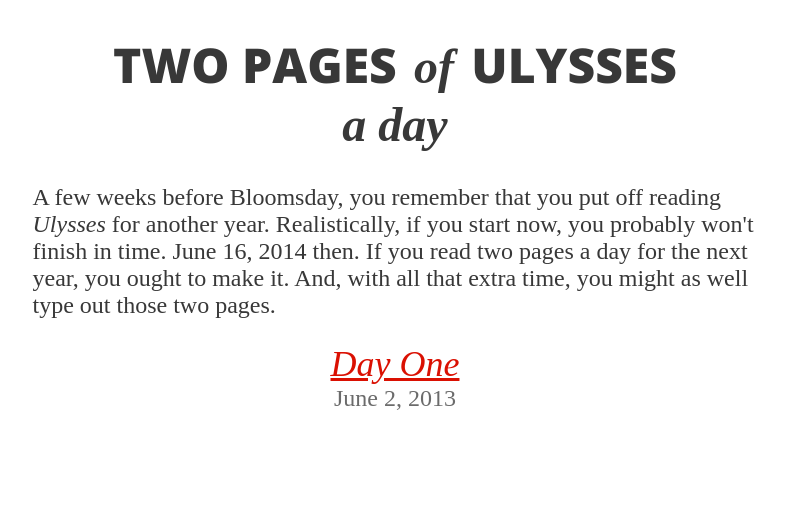
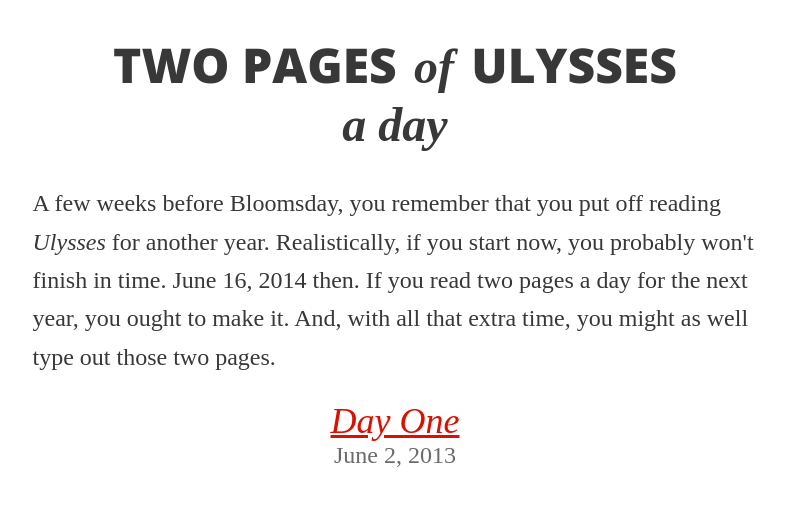
Before and after one commit to adregan/ulysses, a Jekyll site: the page built from index.html, in a window 1280 px wide. Shown: the top 506 px of the page, without its empty margins (245-1030 px from the left). Built offline with Jekyll 4.4.1, drawn with Linux system fonts in a browser that asks for light colours; some web fonts are replaced.

Commit message:
tiny change

```diff
--- a/index.html
+++ b/index.html
@@ -4,7 +4,7 @@
 ---
 <h1 class="decorative-title page-title">
 Two pages <span class="flourish">of</span> Ulysses <span class="flourish block">a day</span></h1>
-<p>A few weeks before Bloomsday, you remember that you put off reading <em>Ulysses</em> for another year. Realistically, if you start now, you probably won't finish in time. June 16, 2014 then. If you read two pages a day for the next year, you ought to make it. And, with all that extra time, you might as well type out those two pages.</p>
+<p class="readable">A few weeks before Bloomsday, you remember that you put off reading <em>Ulysses</em> for another year. Realistically, if you start now, you probably won't finish in time. June 16, 2014 then. If you read two pages a day for the next year, you ought to make it. And, with all that extra time, you might as well type out those two pages.</p>
   <dl class="posts">
     {% for post in site.posts %}
       <dt><a href="{{ site.baseurl }}{{ post.url }}">{{ post.title }}</a></dt><dd>{{ post.date | date: "%B %e, %Y" }}</dd>
```
